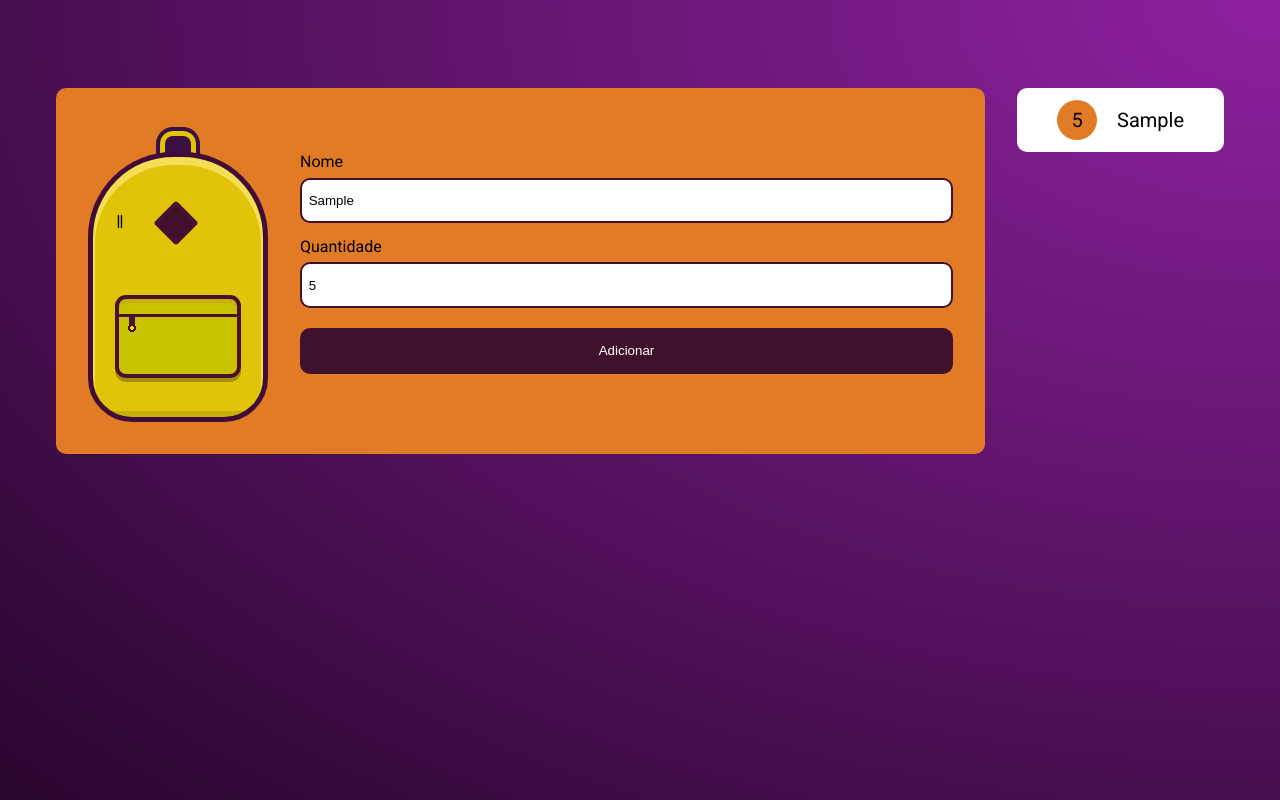
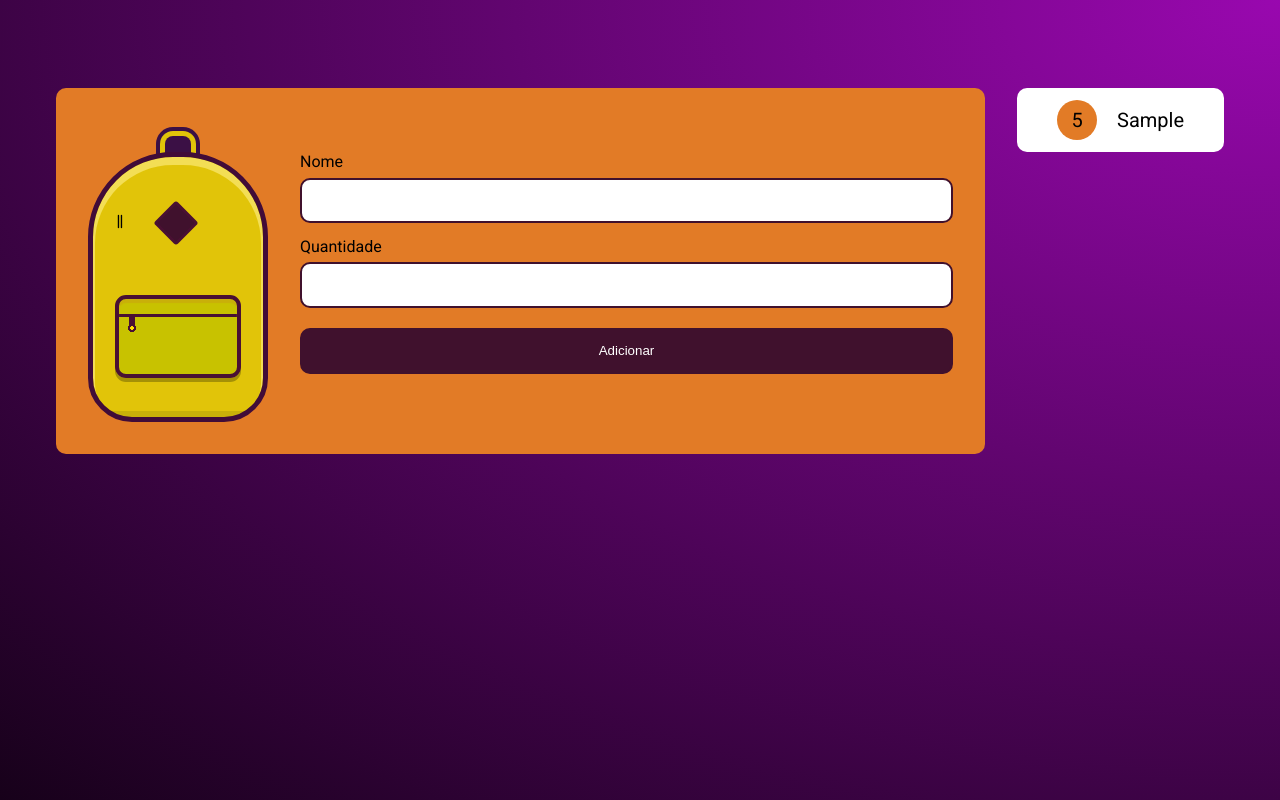
Before and after one commit to Italobgg/mochilaDeViagem, a plain HTML site: page index.html in a window 1280 px wide. Both pictures are taken after typing "Sample", "5" into the empty fields and a click on the input "Adicionar". Drawn offline with Linux system fonts and the light colour scheme.

Commit message:
salvando no localStorage do navegador

```diff
--- a/css/style.css
+++ b/css/style.css
@@ -1,5 +1,5 @@
 html {
-    background: radial-gradient(farthest-corner at right top,#8f21a0, #28062d);
+    background: radial-gradient(farthest-corner at right top,#9908af, #17011a);
     height: 100%;
     font-family: 'Roboto', cursive;
 }
--- a/js/main.js
+++ b/js/main.js
@@ -1,24 +1,37 @@
-const form = document.getElementById("novoItem");
-const lista = document.getElementById("lista");
+const form = document.getElementById("novoItem")
+const lista = document.getElementById("lista")
+const itens = []
 
 form.addEventListener("submit", (evento) => {
-  evento.preventDefault();
+    evento.preventDefault()
 
-  criaElemento(
-    evento.target.elements["nome"].value,
-    evento.target.elements["quantidade"].value
-  );
-});
+    const nome = evento.target.elements['nome']
+    const quantidade = evento.target.elements['quantidade']
+
+    criaElemento(nome.value, quantidade.value)
+
+    nome.value = ""
+    quantidade.value = ""
+})
 
 function criaElemento(nome, quantidade) {
-  const novoItem = document.createElement("li");
-  novoItem.classList.add("item");
+    const novoItem = document.createElement('li')
+    novoItem.classList.add("item")
 
-  const numeroItem = document.createElement("strong");
-  numeroItem.innerHTML = quantidade;
+    const numeroItem = document.createElement('strong')
+    numeroItem.innerHTML = quantidade
+    novoItem.appendChild(numeroItem)
 
-  novoItem.appendChild(numeroItem);
-  novoItem.innerHTML += nome;
+    novoItem.innerHTML += nome
 
-  lista.appendChild(novoItem);
+    lista.appendChild(novoItem)
+
+    const itemAtual = {
+        "nome": nome,
+        "quantidade": quantidade
+    }
+
+    itens.push(itemAtual)
+
+    localStorage.setItem("item", JSON.stringify(itens))
 }
```
